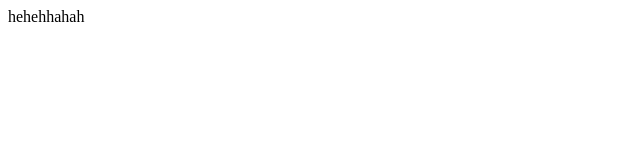
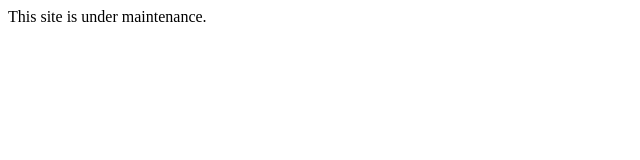
Before and after one commit to rabbithole-309k/rabbithole-309k.github.io, a plain HTML site: page index.html in a window 1280 px wide. Shown: the whole page, without its empty margins (0-640 px from the left). Drawn offline with Linux system fonts and the light colour scheme.

Commit message:
Update index.html

```diff
--- a/index.html
+++ b/index.html
@@ -1,2 +1,6 @@
-<title>Hello there</title>
-<body>hehehhahah</body>
+<html>
+  <header>
+    <title>Hello there</title>
+  </header>
+  <body>This site is under maintenance.</body>
+</html>
```
